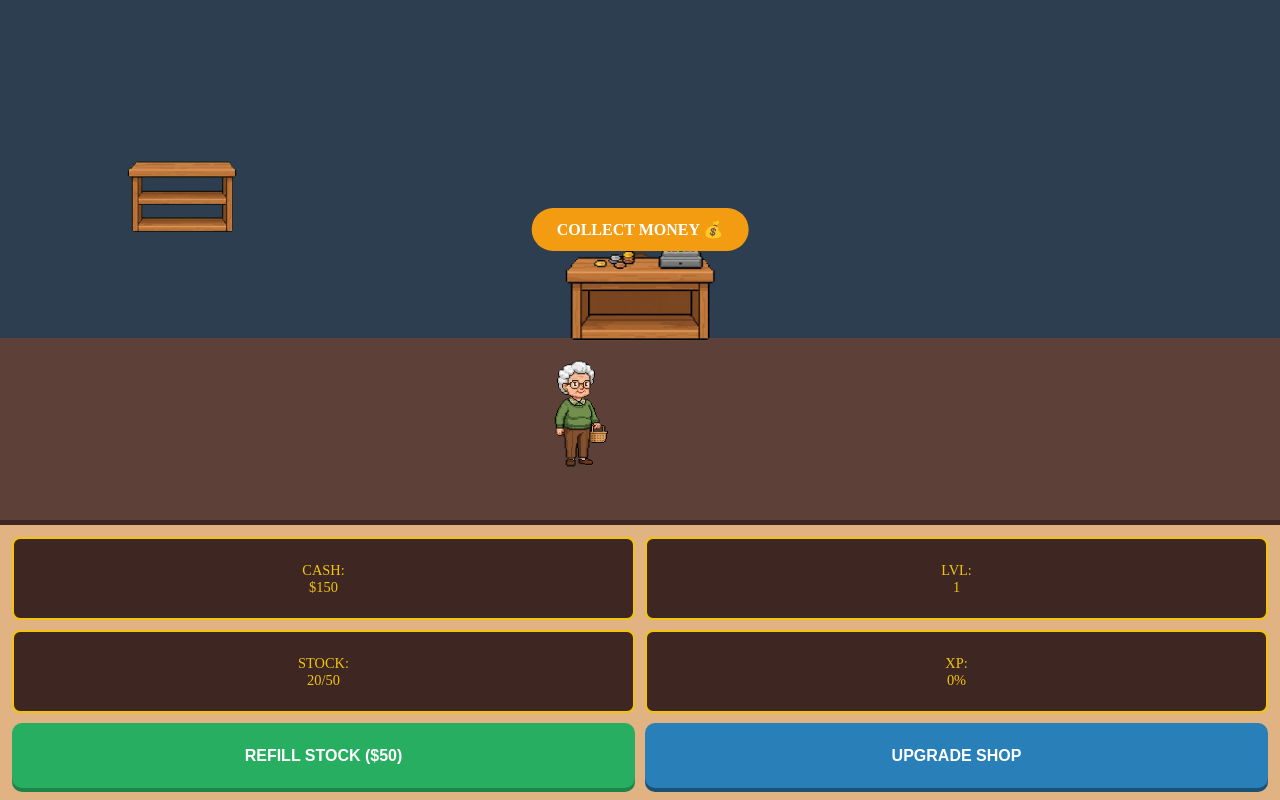
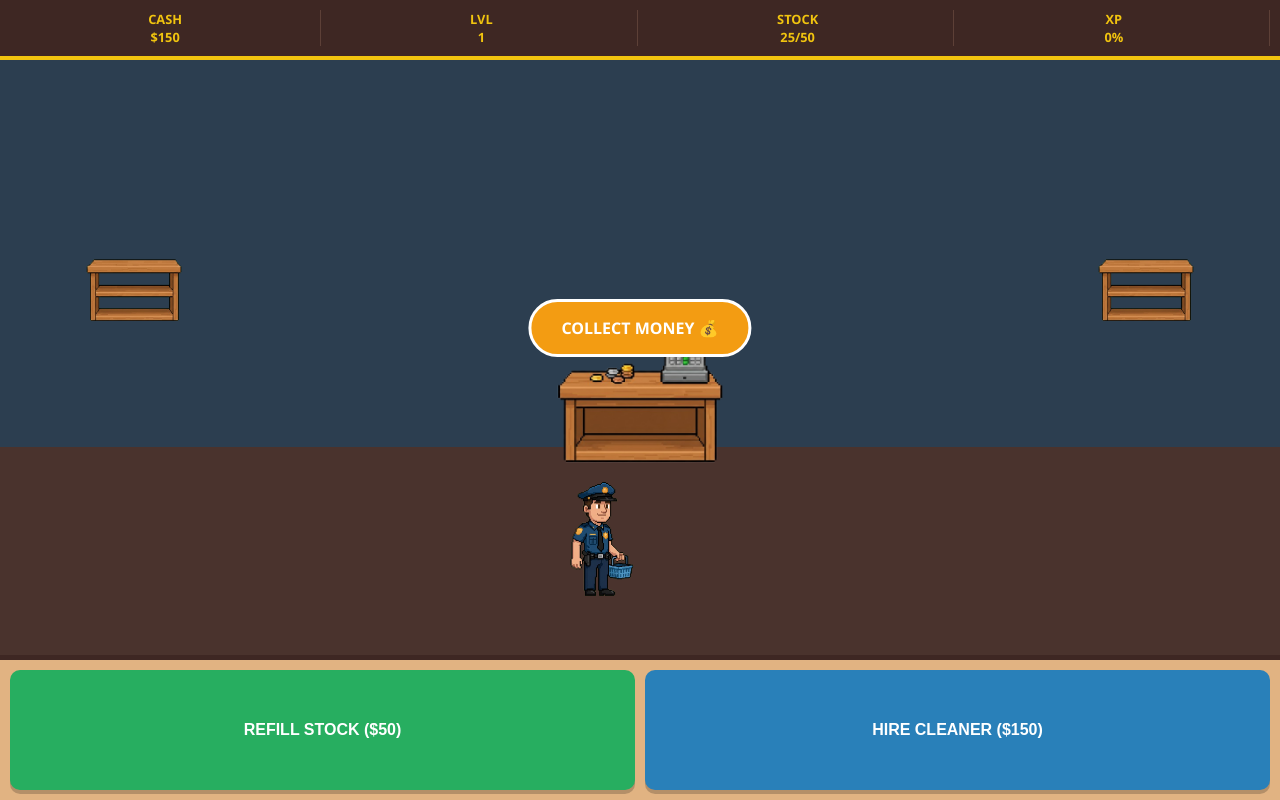
Before and after one commit to alyanali11336-rgb/shop-simulator, a plain HTML site: page index.html in a window 1280 px wide. Both pictures are taken after a click on the button "REFILL STOCK ($50)". Drawn offline with Linux system fonts and the light colour scheme.

Commit message:
Update index.html

```diff
--- a/index.html
+++ b/index.html
@@ -3,120 +3,139 @@
 <head>
     <meta charset="UTF-8">
     <meta name="viewport" content="width=device-width, initial-scale=1.0, maximum-scale=1.0, user-scalable=no">
-    <title>Shop Sim - Gravity Fix</title>
+    <title>Shop Sim Pro - Fixed</title>
     <style>
-        :root { --ui-bg: #e1b382; --stat-bg: #3e2723; --gold: #f1c40f; }
-        body { margin: 0; padding: 0; display: flex; flex-direction: column; height: 100vh; background: #000; overflow: hidden; }
+        :root { --ui-panel: #3e2723; --gold: #f1c40f; }
+        body { margin: 0; padding: 0; display: flex; flex-direction: column; height: 100vh; background: #1a1a1a; overflow: hidden; font-family: 'Segoe UI', sans-serif; }
+
+        /* Top Header for Stats */
+        #top-stats {
+            display: grid; grid-template-columns: repeat(4, 1fr);
+            background: var(--ui-panel); padding: 10px; gap: 5px;
+            border-bottom: 4px solid var(--gold); z-index: 100;
+        }
+        .stat-item { color: var(--gold); text-align: center; font-size: 0.8rem; font-weight: bold; border-right: 1px solid #5d4037; }
 
         /* Game Stage Area */
         #game-view {
-            flex: 1; position: relative; background: #2c3e50;
-            display: flex; flex-direction: column; justify-content: flex-end;
-            background-image: linear-gradient(#2c3e50 65%, #5d4037 65%); /* Floor line adjusted */
+            flex: 1; position: relative;
+            background: linear-gradient(#2c3e50 65%, #4a332d 65%); /* Perfect Floor Line */
         }
 
-        /* Gravity Fix: Counter now sits on the floor line */
-        #counter-img {
-            position: absolute;
-            bottom: 27%; /* Niche kar diya gaya hai floor ke paas */
-            left: 50%;
-            transform: translateX(-50%);
-            width: 200px;
-            z-index: 15;
+        /* Gravity Fixed Assets */
+        #counter-img { position: absolute; bottom: 25%; left: 50%; transform: translateX(-50%); width: 220px; z-index: 15; }
+        .shelf { position: absolute; width: 140px; z-index: 5; }
+        #shelf-1 { top: 25%; left: 5%; }
+        #shelf-2 { top: 25%; right: 5%; }
+
+        /* Characters */
+        #player { position: absolute; bottom: 33%; left: 50%; transform: translateX(-50%); width: 100px; z-index: 10; }
+        #customer { position: absolute; bottom: 8%; left: -150px; width: 130px; z-index: 20; transition: left 1.5s linear; }
+        #cleaner { position: absolute; bottom: 8%; width: 90px; z-index: 18; display: none; }
+
+        /* Notification */
+        #collect-money {
+            position: absolute; top: 45%; left: 50%; transform: translate(-50%, -50%);
+            background: #f39c12; color: white; padding: 15px 30px; border-radius: 50px;
+            font-weight: bold; display: none; z-index: 200; cursor: pointer; border: 3px solid white;
         }
 
-        #shelf-img { position: absolute; top: 20%; left: 8%; width: 160px; z-index: 5; }
-
-        /* Characters Position */
-        #player { position: absolute; bottom: 35%; left: 50%; transform: translateX(-50%); width: 110px; z-index: 10; }
-        #customer { position: absolute; bottom: 8%; left: -150px; width: 130px; z-index: 20; transition: left 1.5s linear; }
-
-        /* UI Panel */
-        #ui-grid {
-            height: 35vh; background: var(--ui-bg); display: grid;
-            grid-template-columns: repeat(2, 1fr); gap: 10px; padding: 12px;
-            box-sizing: border-box; border-top: 5px solid #3e2723;
-        }
-
-        .stat-box { background: var(--stat-bg); color: var(--gold); border-radius: 8px; display: flex; flex-direction: column; align-items: center; justify-content: center; border: 2px solid var(--gold); font-size: 0.9rem; }
-        .btn-action { background: #27ae60; color: white; border: none; border-radius: 10px; font-weight: bold; font-size: 1rem; box-shadow: 0 4px 0 #1e8449; cursor: pointer; }
-        .btn-action:active { transform: translateY(3px); box-shadow: 0 1px 0 #1e8449; }
-
-        #pay-notif {
-            position: absolute; top: 40%; left: 50%; transform: translateX(-50%);
-            background: #f39c12; color: white; padding: 12px 25px; border-radius: 30px;
-            font-weight: bold; display: none; z-index: 100;
-        }
+        /* Bottom Controls */
+        #controls { height: 15vh; background: #e1b382; display: flex; padding: 10px; gap: 10px; border-top: 5px solid #3e2723; }
+        .btn { flex: 1; border: none; border-radius: 10px; font-weight: bold; font-size: 1rem; cursor: pointer; color: white; box-shadow: 0 4px 0 rgba(0,0,0,0.2); }
+        #refill-btn { background: #27ae60; }
+        #hire-btn { background: #2980b9; }
     </style>
 </head>
 <body>
 
-<div id="game-view">
-    <img src="shelf.png" id="shelf-img"> <img src="player.png" id="player"> <img src="counter.png" id="counter-img"> <img src="man_idle.png" id="customer"> <div id="pay-notif" onclick="completeSale()">COLLECT MONEY 💰</div>
+<div id="top-stats">
+    <div class="stat-item">CASH<br><span id="cash">$200</span></div>
+    <div class="stat-item">LVL<br><span id="lvl">1</span></div>
+    <div class="stat-item">STOCK<br><span id="stk">0/50</span></div>
+    <div class="stat-item">XP<br><span id="xp">0%</span></div>
 </div>
 
-<div id="ui-grid">
-    <div class="stat-box">CASH: <span id="cash-txt">$200</span></div>
-    <div class="stat-box">LVL: <span id="lvl-txt">1</span></div>
-    <div class="stat-box">STOCK: <span id="stk-txt">0/50</span></div> <div class="stat-box">XP: <span id="xp-txt">0%</span></div>
+<div id="game-view">
+    <img src="shelf.png" class="shelf" id="shelf-1">
+    <img src="shelf.png" class="shelf" id="shelf-2"> <img src="player.png" id="player">
+    <img src="counter.png" id="counter-img"> <img src="man_idle.png" id="customer">
+    <img src="cleaner_idle.png" id="cleaner">
 
-    <button class="btn-action" onclick="refill()">REFILL STOCK ($50)</button>
-    <button class="btn-action" style="background:#2980b9; box-shadow:0 4px 0 #1a5276;">UPGRADE SHOP</button>
+    <div id="collect-money" onclick="doSale()">COLLECT MONEY 💰</div>
+</div>
+
+<div id="controls">
+    <button class="btn" id="refill-btn" onclick="refill()">REFILL STOCK ($50)</button>
+    <button class="btn" id="hire-btn" onclick="hire()">HIRE CLEANER ($150)</button>
 </div>
 
 <script>
-    let cash = 200, stock = 0, level = 1, xp = 0, isBusy = false;
-    const maxStock = 50; // New higher capacity
+    let money = 200, level = 1, stock = 0, xp = 0, busy = false;
+    let currentCust = "";
 
     function refill() {
-        if (cash >= 50) {
-            cash -= 50;
-            stock = Math.min(stock + 20, maxStock);
+        if (money >= 50) {
+            money -= 50; stock = Math.min(stock + 25, 50);
             updateUI();
         }
     }
 
-    function spawnCustomer() {
-        if (isBusy) return;
-        isBusy = true;
+    function spawn() {
+        if (busy) return;
+        busy = true;
         const c = document.getElementById('customer');
-        const types = ["man", "old_lady", "police"];
-        let currentType = types[Math.floor(Math.random() * types.length)];
+        const types = ["man", "old_lady", "police"]; // From GitHub
+        currentCust = types[Math.floor(Math.random() * types.length)];
 
-        c.src = `${currentType}_walk.png`;
-        c.style.left = "40%";
+        c.src = `${currentCust}_walk.png`;
+        c.style.left = "42%";
 
         setTimeout(() => {
-            c.src = `${currentType}_idle.png`;
-            if (stock > 0) document.getElementById('pay-notif').style.display = 'block';
-            else setTimeout(() => exit(currentType), 1500);
+            c.src = `${currentCust}_idle.png`;
+            if (stock > 0) document.getElementById('collect-money').style.display = 'block';
+            else setTimeout(leave, 1500);
         }, 1500);
     }
 
-    function completeSale() {
-        cash += 60; stock--; xp += 15;
-        document.getElementById('pay-notif').style.display = 'none';
+    function doSale() {
+        let reward = (currentCust === "police") ? 100 : 50;
+        money += reward; stock--; xp += 20;
+        document.getElementById('collect-money').style.display = 'none';
+        if (xp >= 100) { xp = 0; level++; }
         updateUI();
-        exit();
+        leave();
     }
 
-    function exit(type) {
+    function leave() {
         const c = document.getElementById('customer');
+        c.src = `${currentCust}_walk.png`;
         c.style.left = "110%";
         setTimeout(() => {
             c.style.transition = "none"; c.style.left = "-150px";
-            setTimeout(() => { c.style.transition = "left 1.5s linear"; isBusy = false; }, 100);
+            setTimeout(() => { c.style.transition = "left 1.5s linear"; busy = false; }, 100);
         }, 1500);
     }
 
-    function updateUI() {
-        document.getElementById('cash-txt').innerText = `$${cash}`;
-        document.getElementById('stk-txt').innerText = `${stock}/${maxStock}`;
-        document.getElementById('lvl-txt').innerText = level;
-        document.getElementById('xp-txt').innerText = `${xp}%`;
+    function hire() {
+        if (money >= 150) {
+            money -= 150;
+            const cl = document.getElementById('cleaner');
+            cl.style.display = 'block';
+            cl.src = "cleaner_walk_right.png"; //
+            cl.style.left = "80%";
+            updateUI();
+        }
     }
 
-    setInterval(spawnCustomer, 5000);
+    function updateUI() {
+        document.getElementById('cash').innerText = `$${money}`;
+        document.getElementById('lvl').innerText = level;
+        document.getElementById('stk').innerText = `${stock}/50`;
+        document.getElementById('xp').innerText = `${xp}%`;
+    }
+
+    setInterval(spawn, 5000);
 </script>
 </body>
 </html>
```
